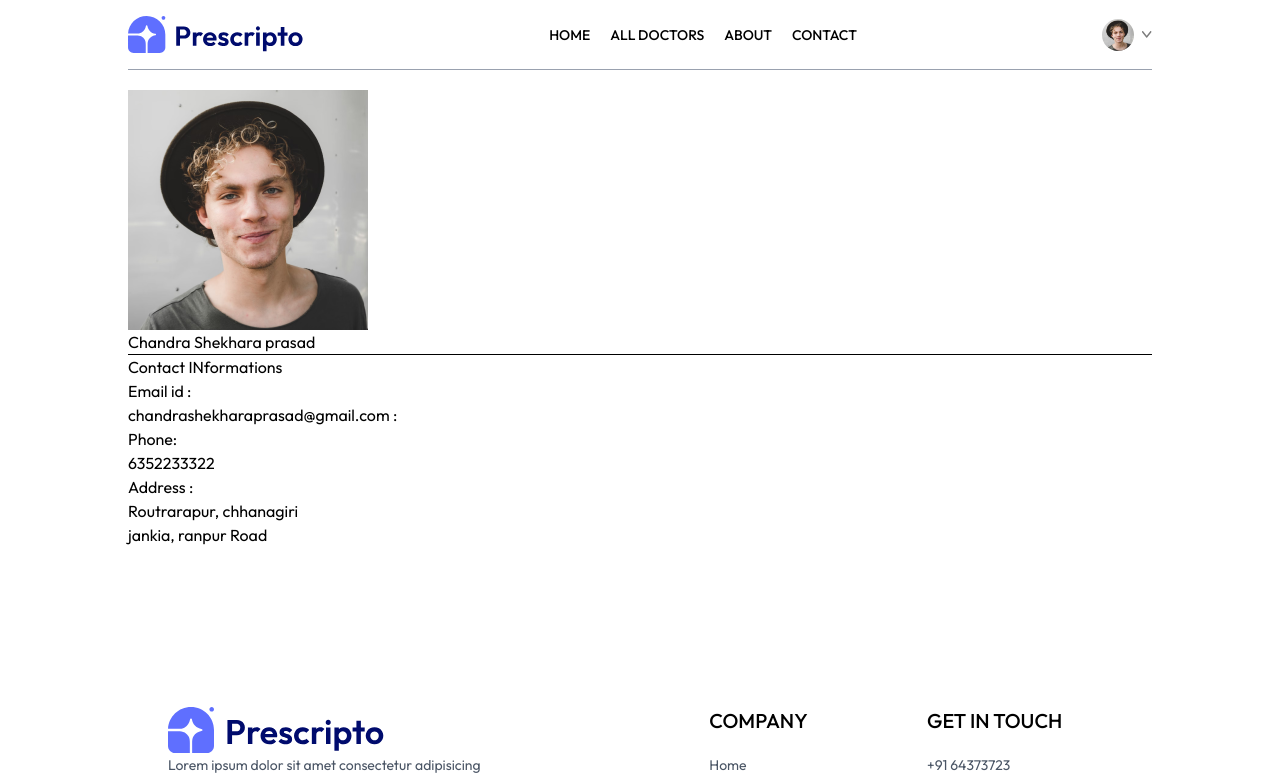
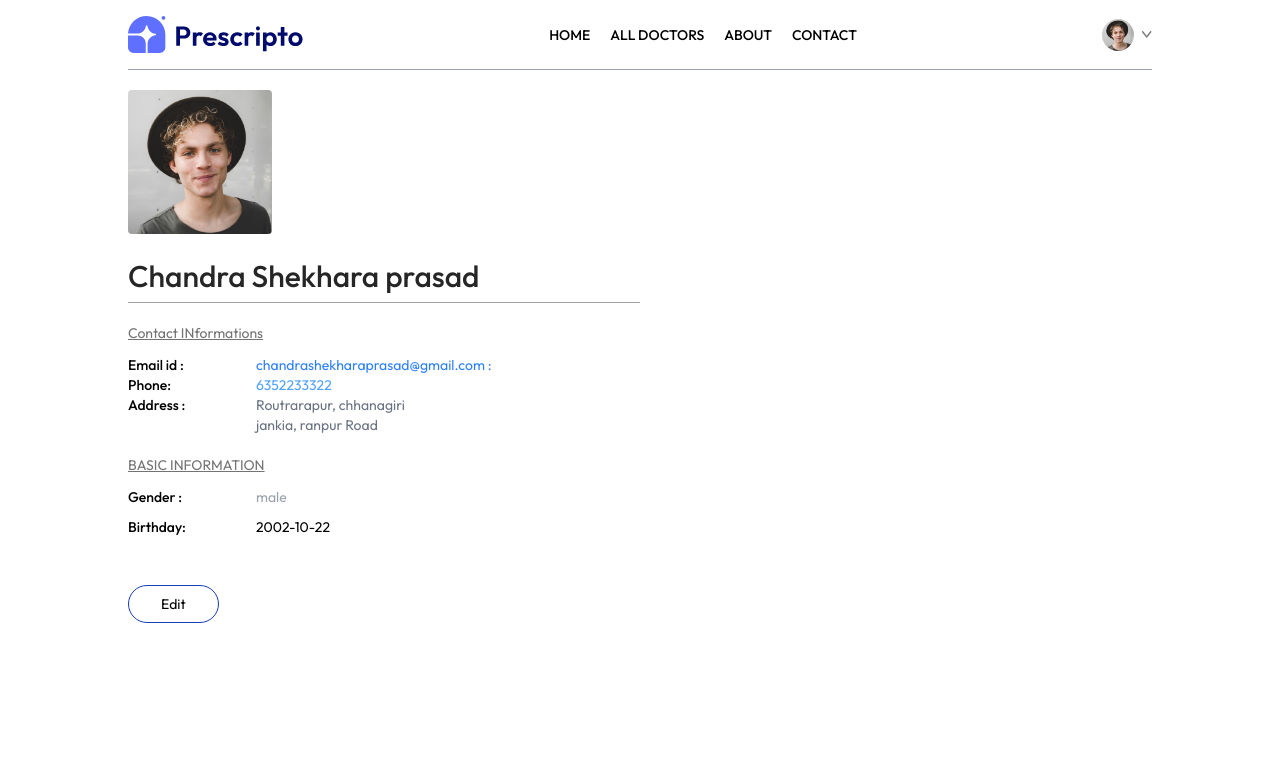
Before and after one commit to CSPEDITOR/CareHub, a React (Vite) app in the folder frontend/: page /my-profile in a window 1280 px wide. Shown: the top 781 px of the page. Built offline with nearby package versions, Linux system fonts and the light colour scheme.

Commit message:
adding the my profile

```diff
--- a/frontend/src/pages/MyProfile.jsx
+++ b/frontend/src/pages/MyProfile.jsx
@@ -17,10 +17,11 @@
   const [isEdit, setIsEdit] = useState(false);
 
   return (
-    <div>
-      <img src={userData.image} alt="" />
+    <div className="max-w-lg flex flex-col gap-2 text-sm">
+      <img className="w-36 rounded " src={userData.image} alt="" />
       {isEdit ? (
         <input
+          className="bg-gray-50 text-3xl font-medium max-w-90 mt-4"
           type="text"
           value={userData.name}
           onChange={(e) =>
@@ -28,17 +29,20 @@
           }
         />
       ) : (
-        <p>{userData.name}</p>
+        <p className="font-medium text-3xl text-neutral-800 mt-4">
+          {userData.name}
+        </p>
       )}
-      <hr />
+      <hr className="bg-zinc-400 h-[1px] border-none" />
       <div>
-        <p>Contact INformations</p>
-        <div>
-          <p>Email id :</p>
-          <p>{userData.email} :</p>
-          <p>Phone:</p>
+        <p className="text-neutral-500 underline mt-3">Contact INformations</p>
+        <div  className="grid grid-cols-[1fr_3fr] grap-y-2.5 mt-3 text-natural">
+          <p className="font-medium ">Email id :</p>
+          <p className="text-blue-500">{userData.email} :</p>
+          <p className="font-medium">Phone:</p>
           {isEdit ? (
             <input
+            className="bg-gray-100 max-w-52"
               type="text"
               value={userData.phone}
               onChange={(e) =>
@@ -46,15 +50,82 @@
               }
             />
           ) : (
-            <p>{userData.phone}</p>
+            <p className="text-blue-400">{userData.phone}</p>
           )}
-          <p>Address : </p>
-          {
-            isEdit
-            ?<p><input onChange={(e)=>setUserData(prev => ({...prev,address: {...prev.address,line1:e.target.value}}))} value={userData.address.line1} type="text" /> <br /><input onChange={(e)=>setUserData(prev => ({...prev,address: {...prev.address,line2:e.target.value}}))} value={userData.address.line1}  type="text" /></p>
-            :<p>{userData.address.line1} <br /> {userData.address.line2}</p>
-          }
+          <p className="font-medium">Address : </p>
+          {isEdit ? (
+            <p>
+              <input
+              className="bg-gray-50"
+                onChange={(e) =>
+                  setUserData((prev) => ({
+                    ...prev,
+                    address: { ...prev.address, line1: e.target.value },
+                  }))
+                }
+                value={userData.address.line1}
+                type="text"
+              />{" "}
+              <br />
+              <input
+              className="bg-gray-50"
+                onChange={(e) =>
+                  setUserData((prev) => ({
+                    ...prev,
+                    address: { ...prev.address, line2: e.target.value },
+                  }))
+                }
+                value={userData.address.line1}
+                type="text"
+              />
+            </p>
+          ) : (
+            <p className="text-gray-500">
+              {userData.address.line1} <br /> {userData.address.line2}
+            </p>
+          )}
         </div>
+      </div>
+      <div >
+        <p className="text-neutral-500 underline mt-3">BASIC INFORMATION</p>
+        <div className="grid grid-cols-[1fr_3fr] gap-y-2.5 mt-3 text-natural-700">
+          <p className="font-medium" >Gender : </p>
+          {isEdit ? (
+            <select
+            className="max-w-20 bg-gray-100"
+              onChange={(e) =>
+                setUserData((prev) => ({ ...prev, gender: e.target.value }))
+              }
+              value={userData.gender}
+            >
+              <option value="Male">Male</option>
+              <option value="Female">Female</option>
+            </select>
+          ) : (
+            <p className="text-gray-400 ">{userData.gender}</p>
+          )}
+          <p className="font-medium">Birthday: </p>
+          {isEdit ? (
+            <input
+            className="max-w-28 bg-gray-100"
+              type="date"
+              onChange={(e) =>
+                setUserData((prev) => ({ prev, dob: e.target.value }))
+              }
+              value={userData.dob}
+            />
+          ) : (
+            <p>{userData.dob}</p>
+          )}
+        </div>
+      </div>
+
+      <div className="mt-10">
+        {isEdit ? (
+          <button className="border border-blue-800 px-8 py-2 rounded-full hover-bg-primary hover:text-white" onClick={() => setIsEdit(false)}>Save information</button>
+        ) : (
+          <button  className="border border-blue-800 px-8 py-2 rounded-full  hover-bg-primary hover:text-white" onClick={() => setIsEdit(true)}>Edit</button>
+        )}
       </div>
     </div>
   );
```
